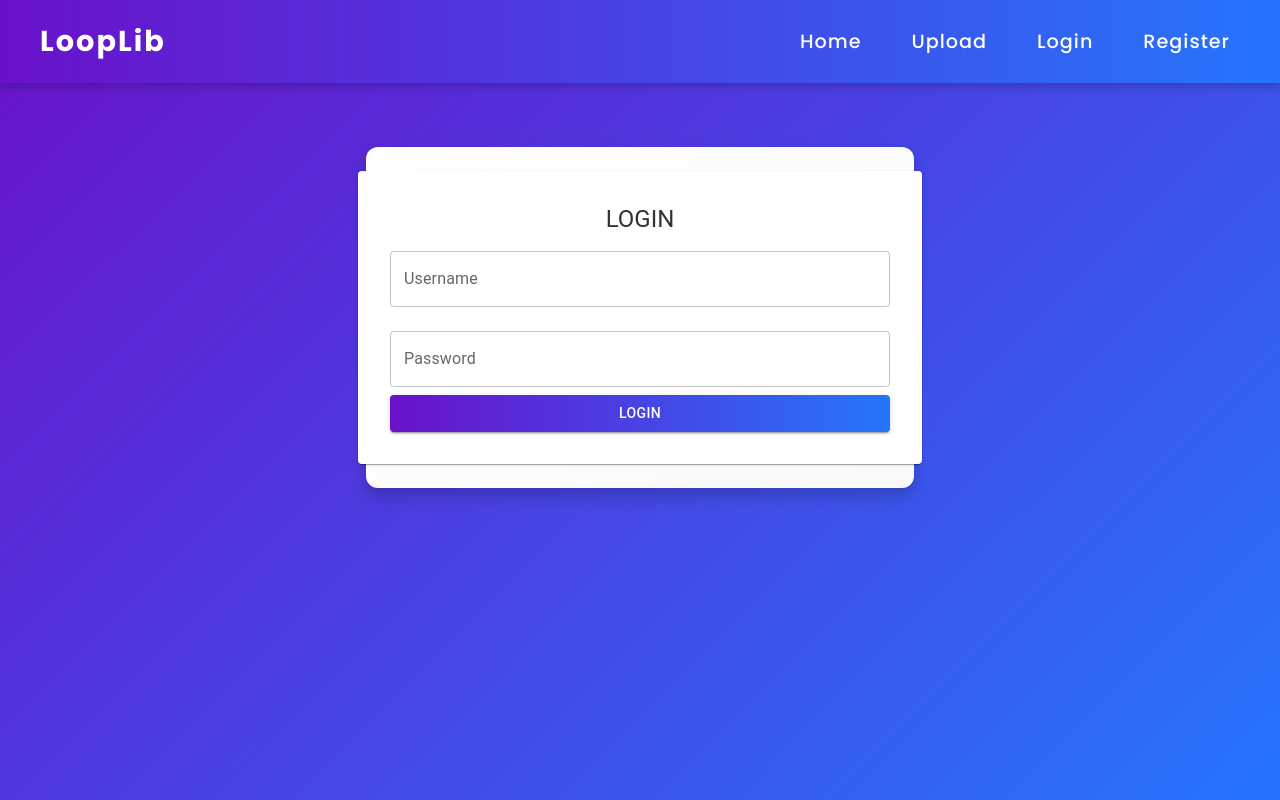
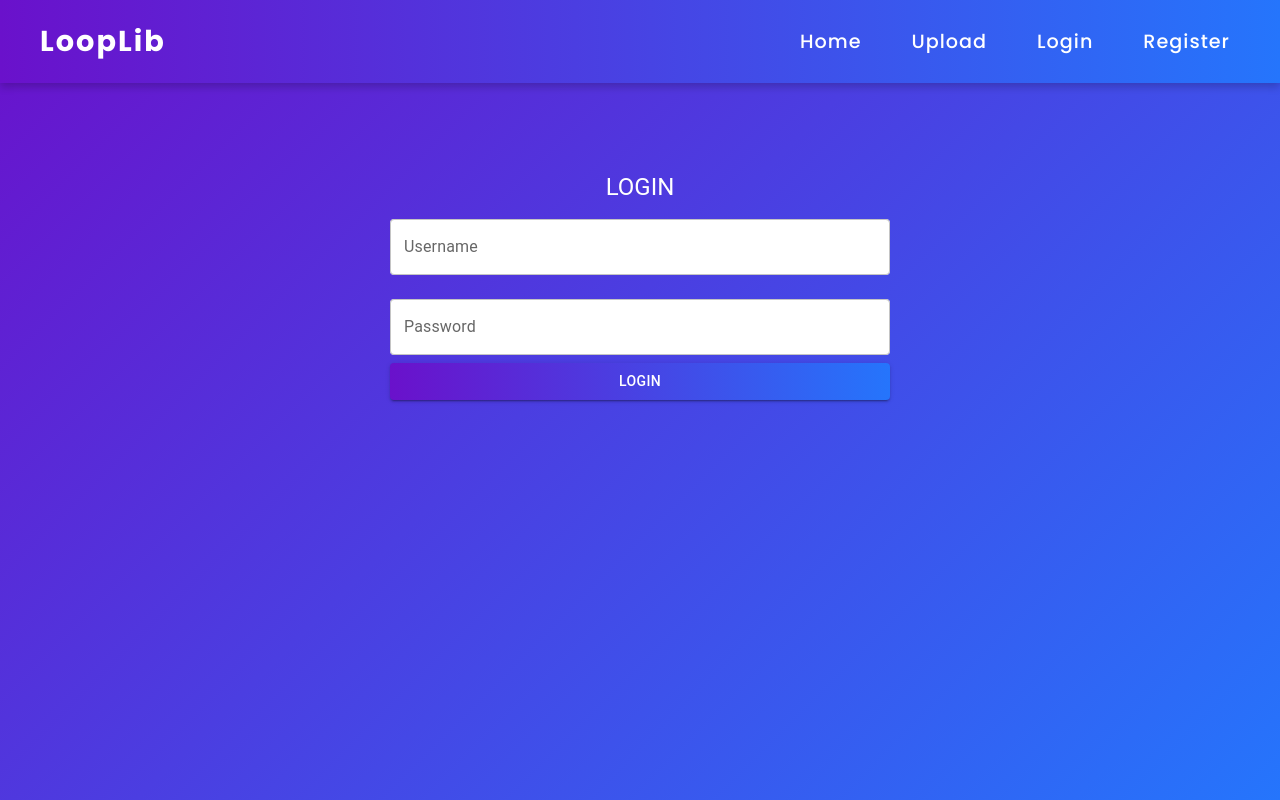
Before and after one commit to LoopLib/client, a React (Create React App) app in the folder music-tool/: page / in a window 1280 px wide. Built offline with nearby package versions, Linux system fonts and the light colour scheme.

Commit message:
Change the color of the background and some elements

```diff
--- a/music-tool/src/login/login.css
+++ b/music-tool/src/login/login.css
@@ -9,7 +9,6 @@ body {
     min-height: 100vh;
     justify-content: center;
     align-items: center;
-    color: #fff;
 }
 
 /* Container for the Login component */
@@ -18,29 +17,18 @@ body {
     align-items: center;
     flex-direction: column;
     padding: 24px;
-    background: linear-gradient(135deg, #ffffff, #f9f9f9);
-    border-radius: 12px;
-    box-shadow: 0px 8px 16px rgba(0, 0, 0, 0.2);
     max-width: 500px;
     margin: auto;
     margin-top: 4rem;
     text-align: center;
-}
+    background: inherit;
 
-/* Paper component styling for the login form */
-.login-paper {
-    width: 100%;
-    padding: 32px;
-    background: #ffffff;
-    border-radius: 12px;
-    box-shadow: 0px 4px 8px rgba(0, 0, 0, 0.1);
-    transition: transform 0.3s ease, box-shadow 0.3s ease;
 }
 
 /* Title Styling */
 .login-title {
     margin-bottom: 24px;
-    color: #333;
+    color: #ffffff;
     font-weight: bold;
     font-size: 1.8rem;
     letter-spacing: 1px;
@@ -48,12 +36,25 @@ body {
 
 /* Input fields styling */
 .MuiTextField-root {
-    margin-bottom: 16px;
+    margin-bottom: 30px;
 }
 
 .MuiOutlinedInput-root {
-    border-radius: 8px;
+    border-radius: 20px;
 }
+
+.login-container .MuiOutlinedInput-root {
+    background-color: white; /* Set the background color to white */
+}
+
+.login-container .MuiOutlinedInput-root:hover .MuiOutlinedInput-notchedOutline {
+    border-color: rgba(0, 0, 0, 0.23); /* Add hover effect for better UX */
+}
+
+.login-container .MuiOutlinedInput-root.Mui-focused .MuiOutlinedInput-notchedOutline {
+    border-color: rgba(0, 0, 0, 0.23); /* Set focus outline color */
+}
+
 
 /* Button Styling */
 .login-button {
@@ -69,7 +70,7 @@ body {
 }
 
 .login-button:hover {
-    background: #4a90e2;
+    background: #ffd700;
     transform: translateY(-2px);
     box-shadow: 0px 4px 8px rgba(0, 0, 0, 0.2);
 }
--- a/music-tool/src/login/login.js
+++ b/music-tool/src/login/login.js
@@ -26,7 +26,6 @@ const Login = () => {
     // Return the login form
     return (
         <Box className="login-container">
-            <Paper className="login-paper">
             <Typography variant="h5" className="login-title">
                 LOGIN
             </Typography>
@@ -57,7 +56,6 @@ const Login = () => {
             >
                 Login
             </Button>
-            </Paper>
         </Box>
     );
 };
```
Lines whose indentation alone changed are shown as unchanged.
